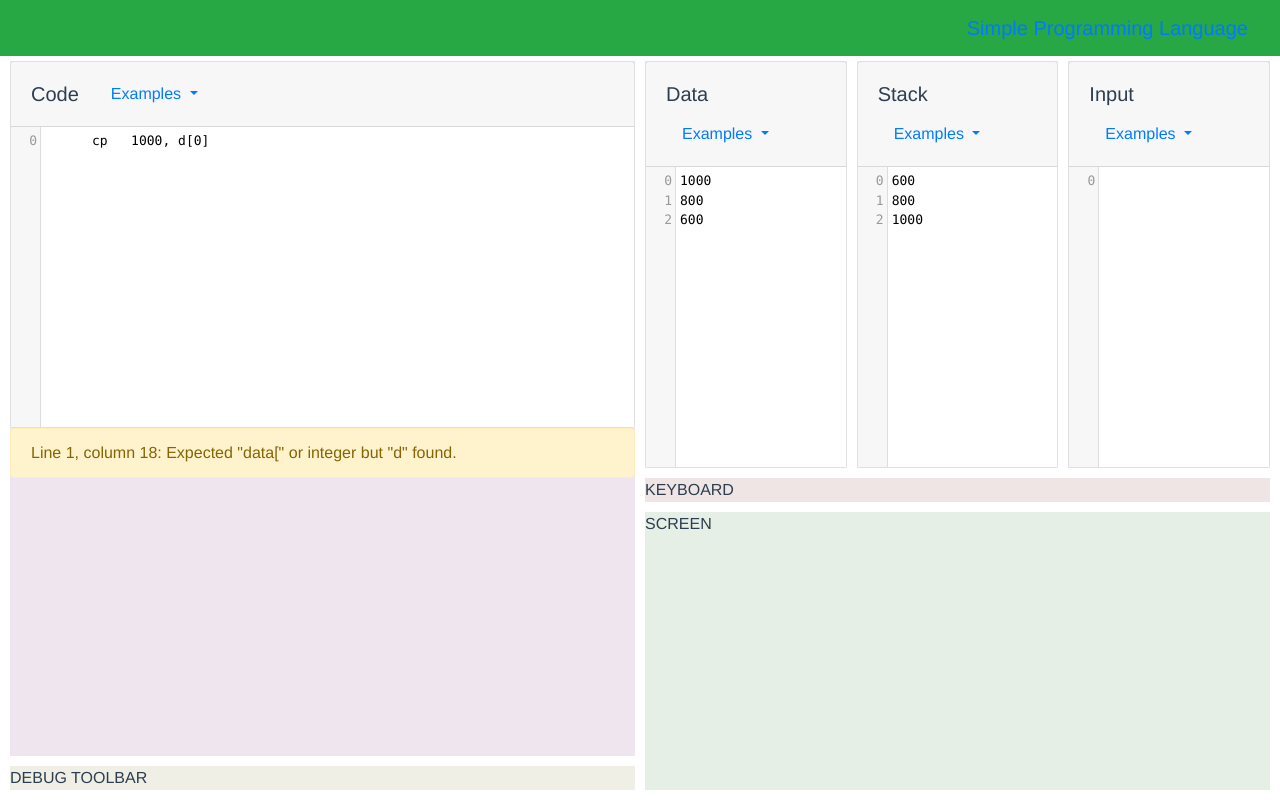
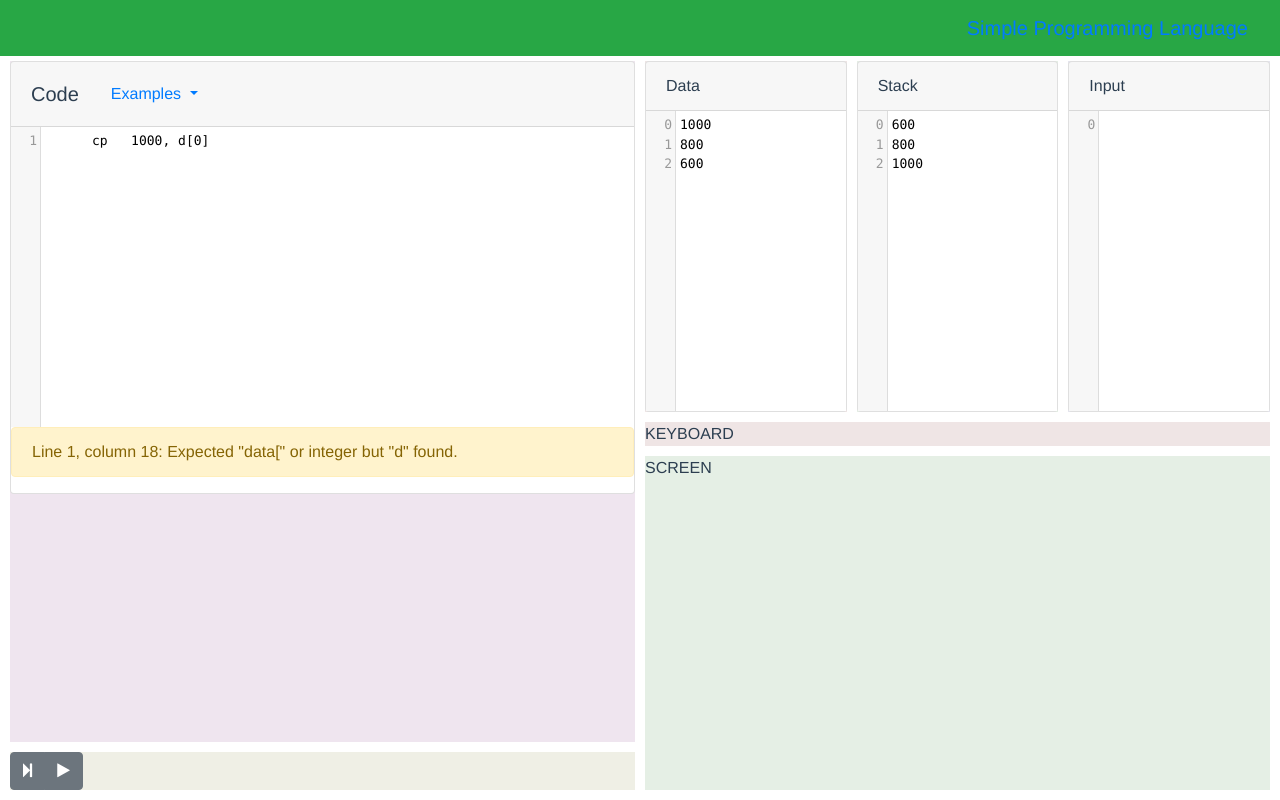
Before and after one commit to jcbuisson/simple-programming-language, a Vue app: page /#/ in a window 1280 px wide. Built offline with nearby package versions, Linux system fonts and the light colour scheme.

Commit message:
Added font-awesome icons

```diff
--- a/package.json
+++ b/package.json
@@ -15,6 +15,7 @@
   "dependencies": {
     "bootstrap-vue": "^0.15.0",
     "codemirror": "^5.25.2",
+    "font-awesome": "^4.7.0",
     "uikit": "^3.0.0-beta.22",
     "vue": "^2.2.6",
     "vue-router": "^2.3.1",
--- a/src/App.vue
+++ b/src/App.vue
@@ -11,7 +11,7 @@
 
         <b-collapse is-nav id="nav_collapse">
             <b-nav is-nav-bar class="ml-auto">
-                <b-nav-item v-bind:active="mode === 'online'" v-on:click="mode = 'online'" href="#/online">Online version</b-nav-item>
+                <b-nav-item v-bind:active="mode === 'online'" v-on:click="mode = 'online'" href="#/">Online version</b-nav-item>
                 <b-nav-item v-bind:active="mode === 'documentation'" v-on:click="mode = 'documentation'" href="#/documentation">Documentation</b-nav-item>
                 <b-nav-item><a class="a" href="https://github.com/jcbuisson/simple-programming-language" target="_blank">Development</a></b-nav-item>
             </b-nav>
--- a/src/components/CodeEditor.vue
+++ b/src/components/CodeEditor.vue
@@ -1,18 +1,37 @@
 
 <template>
-   <div class="code-editor">
-      <titled-editor variant="warning" class="editor" v-bind:title="title" v-bind:initialcontent="currentcode" v-on:contentchanged="update"></titled-editor>
+
+   <div class="code-editor card no-block">
+
+      <div class="card-header">
+         <ul class="nav nav-navs card-header-navs">
+            <div class="navbar-brand">{{ title }}</div>
+            <li class="nav-item dropdown">
+            <a class="nav-link dropdown-toggle" id="navbarDropdownMenuLink" data-toggle="dropdown" aria-haspopup="true" aria-expanded="false">
+               Examples
+            </a>
+            <div class="dropdown-menu" aria-labelledby="navbarDropdownMenuLink">
+               <div class="dropdown-item">Example 1</div>
+               <div class="dropdown-item">Example 2</div>
+               <div class="dropdown-item">Example 3</div>
+            </div>
+            </li>
+         </ul>
+      </div>
+      <code-mirror v-bind:value="currentcode" v-on:change="update"></code-mirror>
       <b-alert show v-bind:variant="variant"> {{ status }} </b-alert>
+
    </div>
+
 </template>
 
 <script>
-   import titled from '@/components/TitledEditor'
+   import codemirror from '@/components/CodeMirror'
    import parser from '../utility/parser.js'
    import debounce from 'lodash/debounce'
 
    export default {
-      components: { TitledEditor: titled },
+      components: { CodeMirror: codemirror },
       props: {
          title: String,
          initialcode: String,
--- a/src/components/Home.vue
+++ b/src/components/Home.vue
@@ -8,7 +8,10 @@
              <code-editor v-bind:title="'Code'" v-bind:initialcode="'      cp   1000, d[0]'"></code-editor>
           </div>
           <div class="debug-toolbar-panel">
-             DEBUG TOOLBAR
+             <b-button-group>
+                <b-button v-on:click="step"> <i class="fa fa-step-forward"></i> </b-button>
+                <b-button> <i class="fa fa-play"></i> </b-button>
+             </b-button-group>
           </div>
        </div>
        <div class="main-panel-right">
@@ -70,7 +73,6 @@
       },
       methods: {
          step: function() {
-            let x = parser.parse("cp 10, data[0]")
             this.darray = ["1111", "888", "666"]
          }
       },
--- a/src/components/TitledEditor.vue
+++ b/src/components/TitledEditor.vue
@@ -1,33 +1,15 @@
 
 <template>
-   <div>
 
-      <!--b-card v-bind:header="title" class="mb-2" no-block vv-bind:variant="variant">
-         <code-mirror v-bind:value="currentcontent" v-bind:options="editorOptions" v-on:change="contentChanged"></code-mirror>
-      </b-card-->
+   <div class="card no-block">
 
-<div class="card no-block">
-
-  <div class="card-header">
-    <ul class="nav nav-navs card-header-navs">
-      <div class="navbar-brand">{{ title }}</div>
-      <li class="nav-item dropdown">
-        <a class="nav-link dropdown-toggle" id="navbarDropdownMenuLink" data-toggle="dropdown" aria-haspopup="true" aria-expanded="false">
-          Examples
-        </a>
-        <div class="dropdown-menu" aria-labelledby="navbarDropdownMenuLink">
-          <div class="dropdown-item">Example 1</div>
-          <div class="dropdown-item">Example 2</div>
-          <div class="dropdown-item">Example 3</div>
-        </div>
-      </li>
-    </ul>
-  </div>
-  <code-mirror v-bind:value="currentcontent" v-bind:options="editorOptions" v-on:change="contentChanged"></code-mirror>
-
-</div>
+      <div class="card-header">
+         {{ title }}
+      </div>
+      <code-mirror v-bind:value="currentcontent" v-bind:options="editorOptions" v-on:change="contentChanged"></code-mirror>
 
    </div>
+
 </template>
 
 <script>
--- a/src/main.js
+++ b/src/main.js
@@ -11,9 +11,7 @@ Vue.use(BootstrapVue)
 import 'bootstrap/dist/css/bootstrap.css'
 import 'bootstrap-vue/dist/bootstrap-vue.css'
 
-//import Vuikit from 'vuikit'
-//Vue.use(Vuikit)
-//import 'uikit/dist/css/uikit.min.css'
+import 'font-awesome/css/font-awesome.min.css'
 
 Vue.config.productionTip = false
 
--- a/src/router/index.js
+++ b/src/router/index.js
@@ -14,11 +14,6 @@ export default new Router({
       component: Home
     },
     {
-      path: '/online',
-      name: 'Home',
-      component: Home
-    },
-    {
       path: '/documentation',
       name: 'Documentation',
       component: Documentation
```
Also changed, not shown: 1 other file (tests, documents, lock files or other folders).
